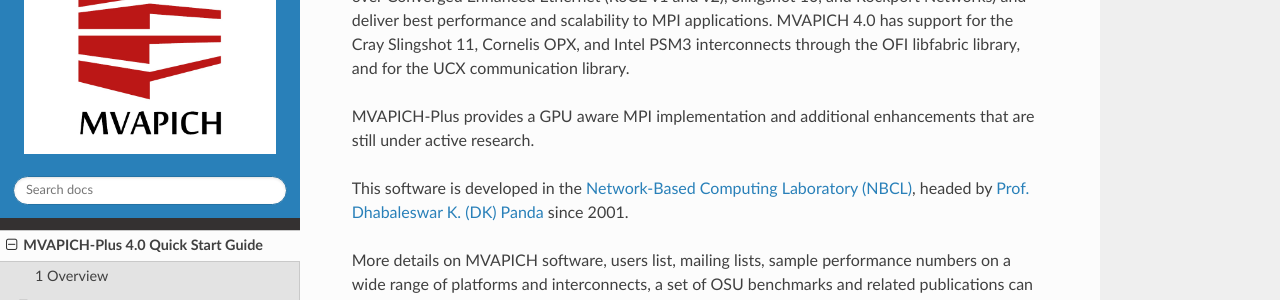
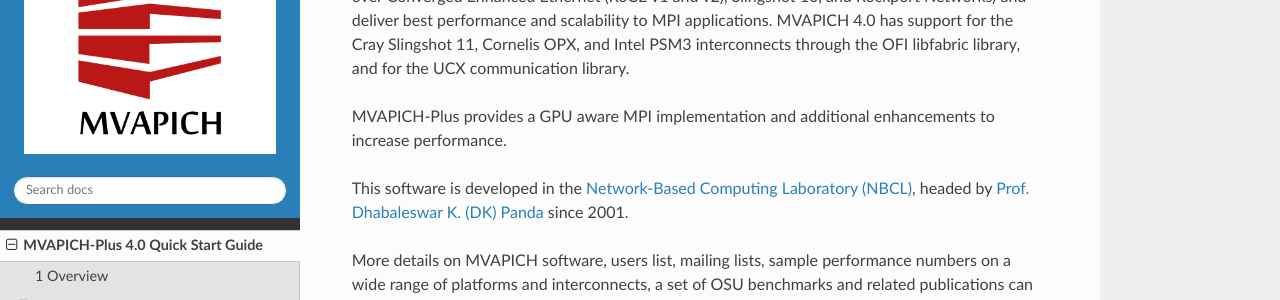
Before and after one commit to OSU-Nowlab/MVAPICH-docs, a Sphinx documentation site: the page built from docs/source/quick-plus.rst, in a window 1280 px wide and 900 px high, scrolled down 548 px. Shown: the part 151-451 px from the top of the window. Built offline with Sphinx 7.4.7 and the Read the Docs theme 3.1.0, drawn with Linux system fonts in a browser that asks for light colours.

Commit message:
change quickstart to match index

```diff
--- a/docs/source/quick-plus.rst
+++ b/docs/source/quick-plus.rst
@@ -26,7 +26,7 @@
 library.
 
 MVAPICH-Plus provides a GPU aware MPI implementation and additional
-enhancements that are still under active research.
+enhancements to increase performance.
 
 This software is developed in the `Network-Based Computing Laboratory (NBCL) <http://nowlab.cse.ohio-state.edu/>`_,
 headed by `Prof. Dhabaleswar K. (DK) Panda <http://www.cse.ohio-state.edu/~panda>`_ since 2001.
```
